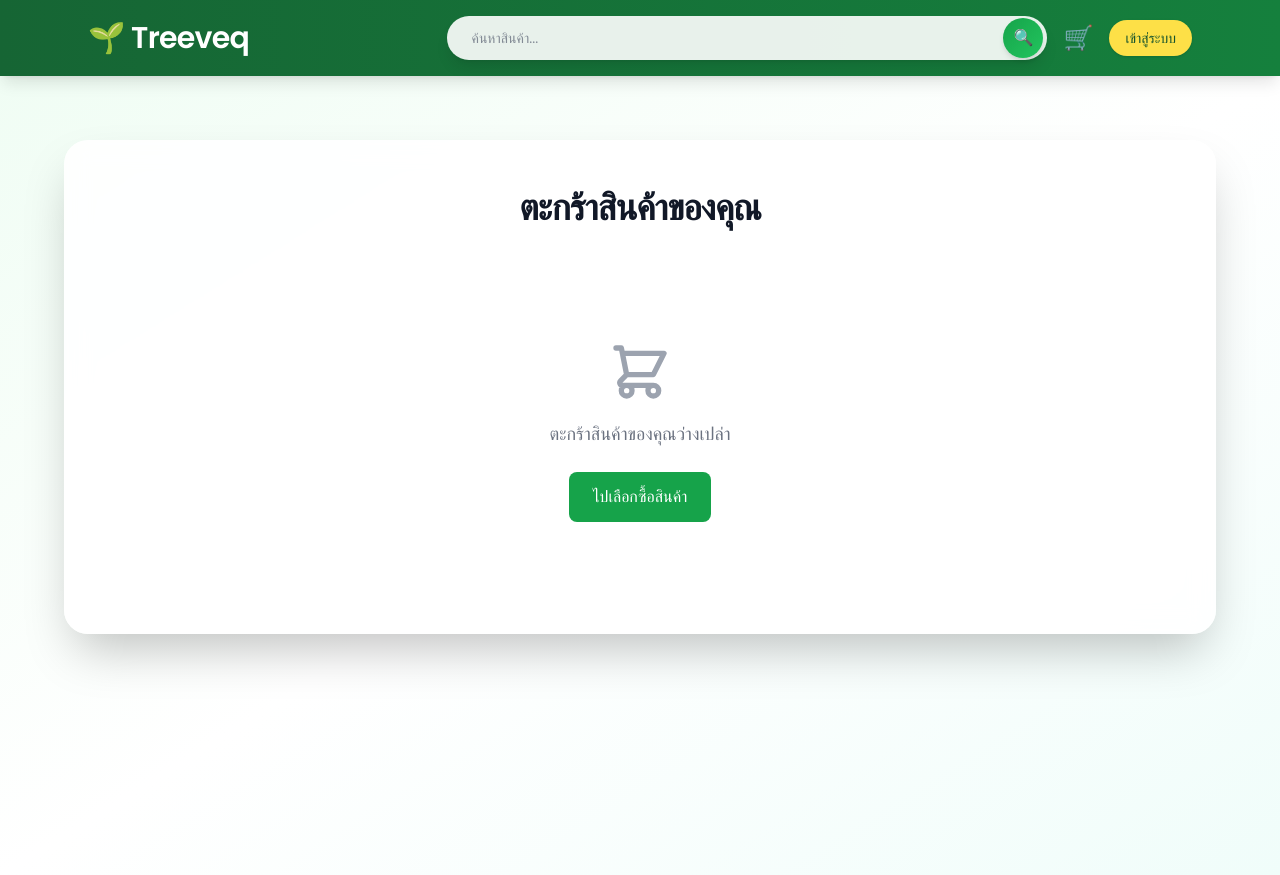
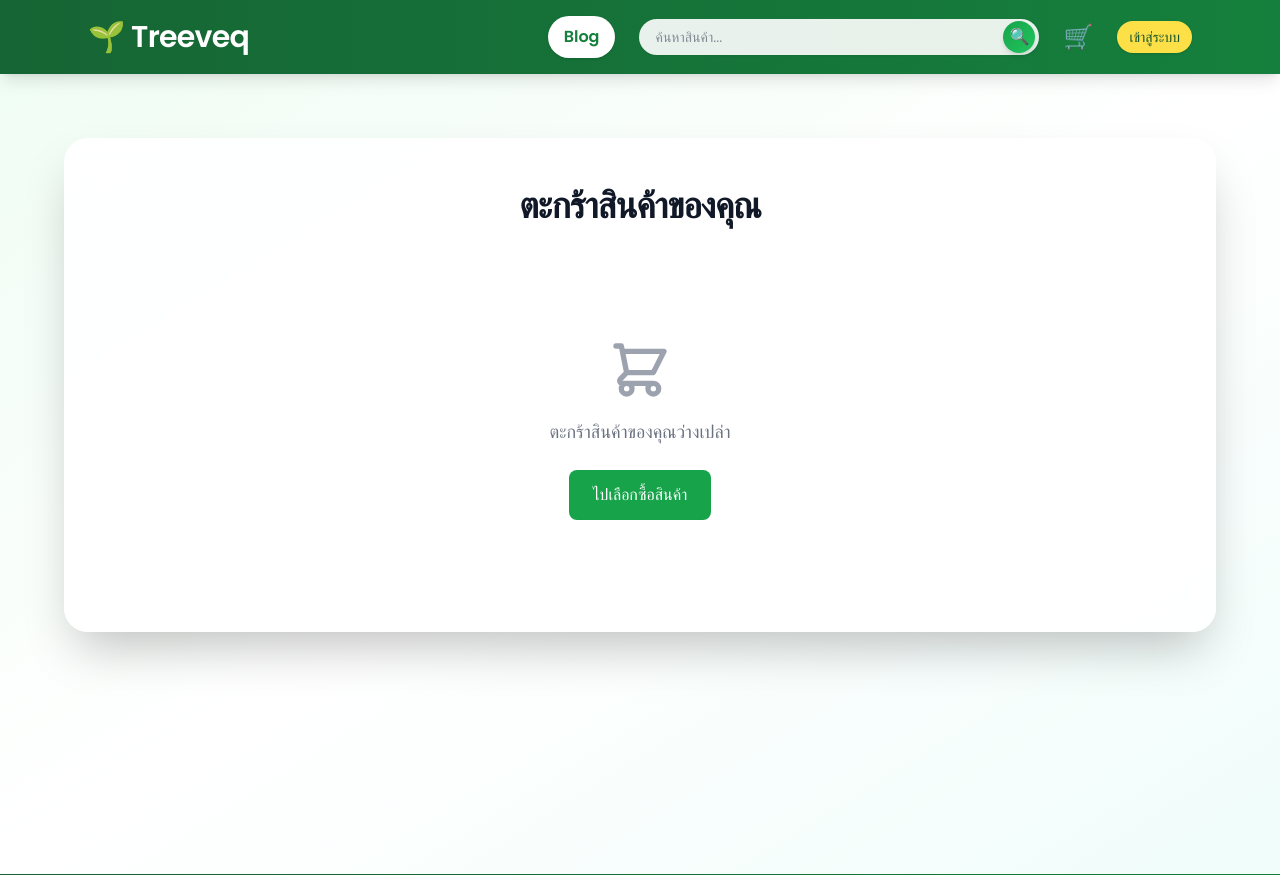
Before and after one commit to Nantakxrn007/dsi202, a Django app: page /cart/ in a window 1280 px wide. Shown: the top 875 px of the page. Run offline with Django 4.2, Linux system fonts and the light colour scheme; data comes from the database, SQL or seed files in the repository; data that the repository does not hold is empty; parts of the project's set-up code (start-up, migrations or seed data) failed here and were passed over; some libraries are stand-ins or nearby versions.

Commit message:
more buttom blog

```diff
--- a/shopapp/templates/base.html
+++ b/shopapp/templates/base.html
@@ -33,12 +33,15 @@
         <div class="text-3xl font-bold tracking-tight animate-on-load">
             <a href="{% url 'home' %}" class="text-white hover:text-yellow-300 transition hover-scale">🌱 Treeveq</a>
         </div>
-        <div class="flex items-center space-x-4 mt-3 md:mt-0 flex-grow justify-end">
-            <form method="get" action="{% url 'home' %}" class="relative flex items-center animate-on-load w-full max-w-[600px]">
+        <div class="flex items-center space-x-6 mt-3 md:mt-0 flex-grow justify-end">
+            <a href="{% url 'blog_home' %}" class="bg-white text-green-700 font-bold py-2 px-4 rounded-full hover:bg-green-100 transition shadow hover-scale">
+                Blog
+            </a>
+            <form method="get" action="{% url 'home' %}" class="relative flex items-center animate-on-load w-full max-w-[400px]">
                 <input type="text" name="q" placeholder="ค้นหาสินค้า..." value="{{ request.GET.q }}"
-                       class="px-6 py-3 pr-12 w-full rounded-full bg-white bg-opacity-90 shadow-lg focus:outline-none focus:ring-2 focus:ring-yellow-400 focus:ring-opacity-50 transition hover:scale-[1.02] placeholder:text-gray-500 placeholder:opacity-80 text-sm">
+                       class="px-4 py-2 pr-10 w-full rounded-full bg-white bg-opacity-90 shadow-sm focus:outline-none focus:ring-2 focus:ring-yellow-400 focus:ring-opacity-50 transition hover:scale-[1.02] placeholder:text-gray-500 placeholder:opacity-80 text-sm">
                 <button type="submit"
-                        class="absolute right-1 w-10 h-10 rounded-full bg-gradient-to-br from-green-600 to-green-500 text-white flex items-center justify-center shadow-md hover:scale-110 transition focus:outline-none focus:ring-4 focus:ring-yellow-400 focus:ring-opacity-40 search-button"
+                        class="absolute right-1 top-1/2 transform -translate-y-1/2 w-8 h-8 rounded-full bg-gradient-to-br from-green-600 to-green-500 text-white flex items-center justify-center shadow-md hover:scale-110 transition focus:outline-none focus:ring-4 focus:ring-yellow-400 focus:ring-opacity-40 search-button"
                         title="ค้นหา">
                     🔍
                 </button>
@@ -48,12 +51,12 @@
             </a>
             {% if user.is_authenticated %}
             <a href="{% url 'user_profile' %}"
-               class="text-sm bg-white bg-opacity-20 border border-white px-4 py-2 rounded-full text-white hover:bg-yellow-300 hover:text-green-900 transition font-medium shadow hover-scale">
+               class="text-sm bg-white bg-opacity-20 border border-white px-3 py-1.5 rounded-full text-white hover:bg-yellow-300 hover:text-green-900 transition font-medium shadow hover-scale">
                 โปรไฟล์
             </a>
             {% else %}
             <a href="{% url 'login' %}"
-               class="text-sm bg-yellow-300 px-4 py-2 rounded-full text-green-900 hover:bg-yellow-200 transition font-medium shadow hover-scale">
+               class="text-sm bg-yellow-300 px-3 py-1.5 rounded-full text-green-900 hover:bg-yellow-200 transition font-medium shadow hover-scale">
                 เข้าสู่ระบบ
             </a>
             {% endif %}
```
